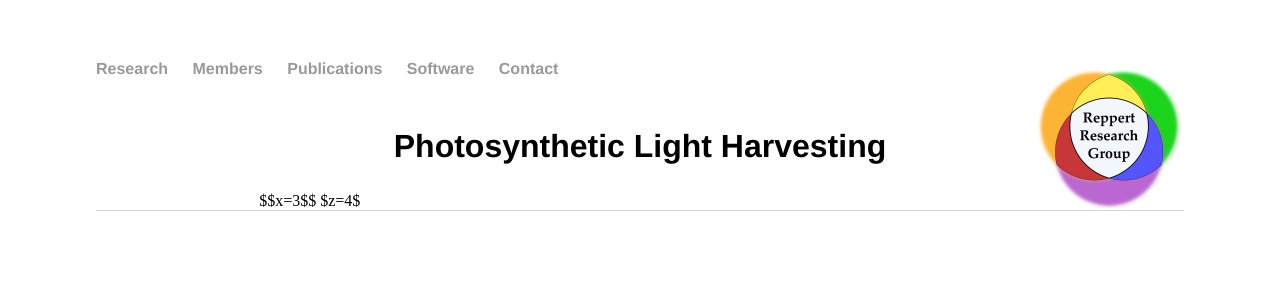
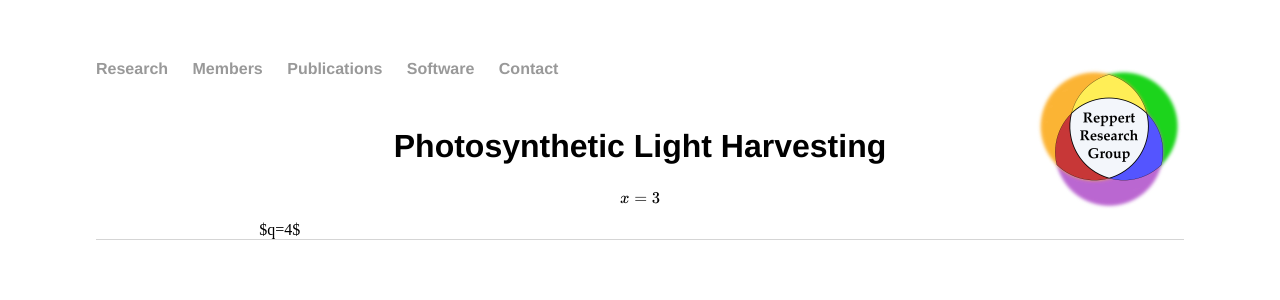
Before and after one commit to mreppert/mreppert.github.io, a Jekyll site: the page built from beta/index.html, in a window 1280 px wide. Shown: the top 300 px of the page. Built offline with Jekyll 4.4.1, drawn with Linux system fonts in a browser that asks for light colours; formulas are drawn with MathJax 3; some of the changed lines change nothing that is shown.

Commit message:
Update index.html

```diff
--- a/beta/index.html
+++ b/beta/index.html
@@ -8,12 +8,18 @@ title: Reppert Research Group
 <html>
 <meta name="viewport" content="width=device-width, initial-scale=1">
 
+<head>
+  <script type="text/javascript"
+    src="https://cdnjs.cloudflare.com/ajax/libs/mathjax/2.7.5/MathJax.js">
+  </script>
+</head>
+
 
 <body>
 
 <h2>Photosynthetic Light Harvesting</h2>
     $$x=3$$
 
-  $z=4$
+  $q=4$
 </body>
 </html>
```
